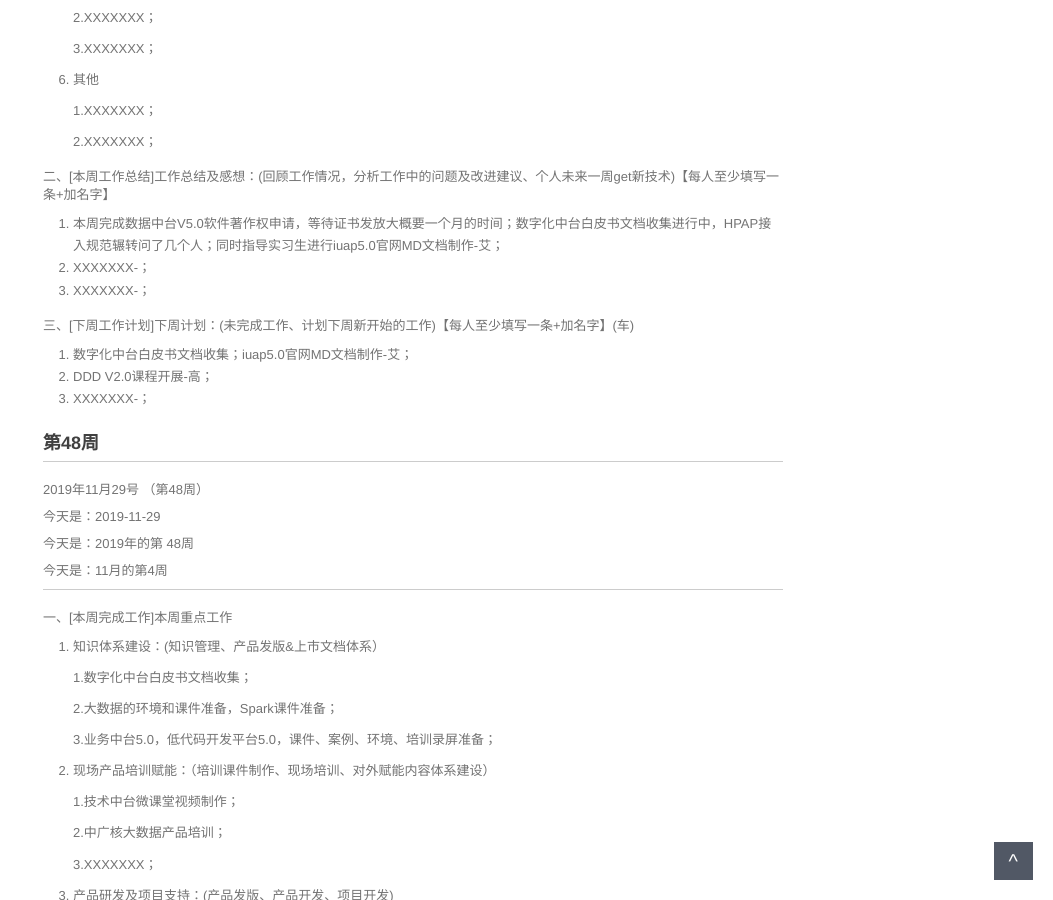
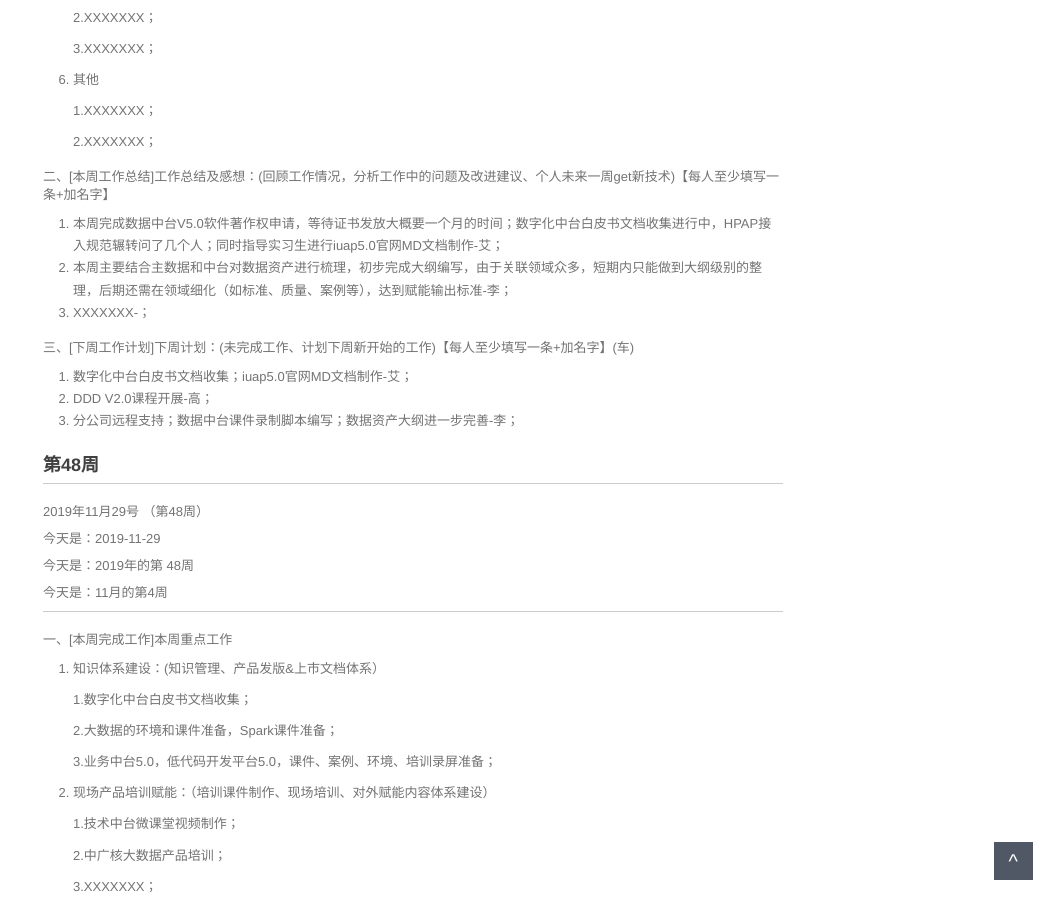
Before and after one commit to walllFlower/blog, a Jekyll site: the page built from _posts/2018-07-17-day_report_cxz.md, in a window 1280 px wide and 900 px high, scrolled down 1089 px. Shown: the whole window, without its empty margins (227-1280 px from the left). Built offline with Jekyll 4.4.1, drawn with Linux system fonts in a browser that asks for light colours; comment, search, counter and statistics services are not loaded.

Commit message:
Update 2018-07-17-day_report_cxz.md

```diff
--- a/_posts/2018-07-17-day_report_cxz.md
+++ b/_posts/2018-07-17-day_report_cxz.md
@@ -74,14 +74,14 @@ categories: 技术运营工作周报
 二、[本周工作总结]工作总结及感想：(回顾工作情况，分析工作中的问题及改进建议、个人未来一周get新技术)【每人至少填写一条+加名字】
 
 1. 本周完成数据中台V5.0软件著作权申请，等待证书发放大概要一个月的时间；数字化中台白皮书文档收集进行中，HPAP接入规范辗转问了几个人；同时指导实习生进行iuap5.0官网MD文档制作-艾；
-2. XXXXXXX-；
+2. 本周主要结合主数据和中台对数据资产进行梳理，初步完成大纲编写，由于关联领域众多，短期内只能做到大纲级别的整理，后期还需在领域细化（如标准、质量、案例等），达到赋能输出标准-李；
 3. XXXXXXX-；
 
 三、[下周工作计划]下周计划：(未完成工作、计划下周新开始的工作)【每人至少填写一条+加名字】(车)
 
 1. 数字化中台白皮书文档收集；iuap5.0官网MD文档制作-艾；
 2. DDD V2.0课程开展-高；
-3. XXXXXXX-；
+3. 分公司远程支持；数据中台课件录制脚本编写；数据资产大纲进一步完善-李；
 
 
 
```
